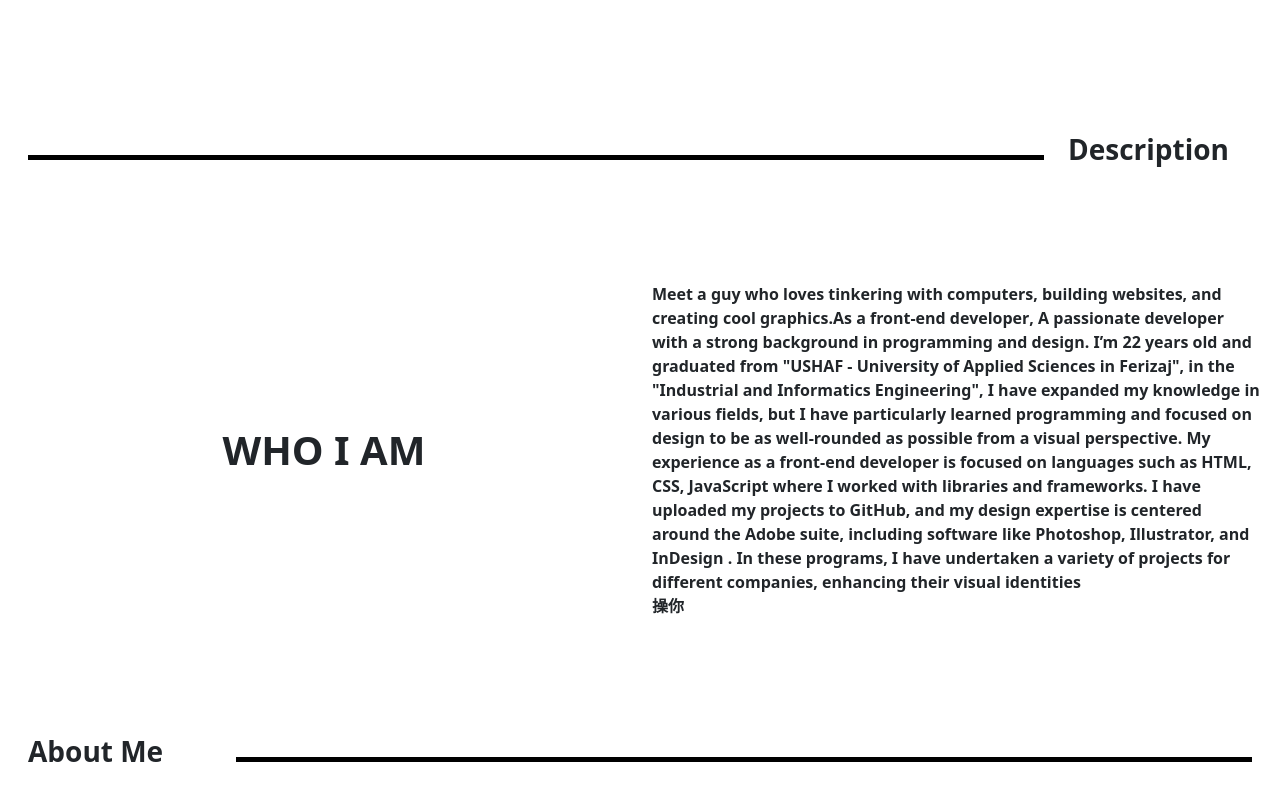
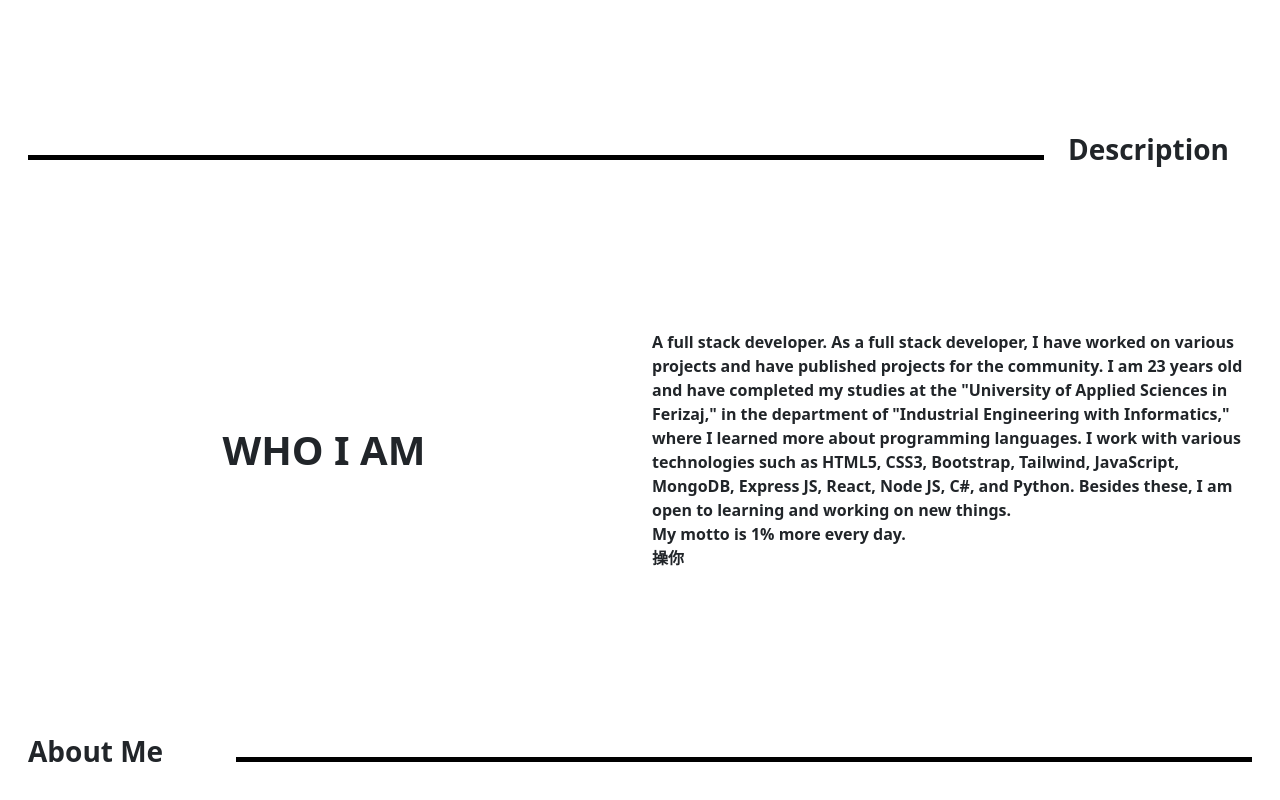
Before and after one commit to FestimReqi/Festim, a website: page index.html in a window 1280 px wide. Shown: the part 590-1390 px from the top of the page. Drawn offline with nearby package versions, Linux system fonts and the light colour scheme.

Commit message:
Update index.html

```diff
--- a/index.html
+++ b/index.html
@@ -42,23 +42,12 @@
                 <p class="text-uppercase fw-bold fs-1">who i am </p>
             </div>
             <div class="col-lg-6 col-md-6 fw-bolder  ">
-                <p> <b>Meet a guy</b> who loves <b>tinkering with computers, building websites, and creating cool graphics</b>.As a
-        <b>front-end
-            developer</b>, A passionate developer with a strong background in <b>programming and design</b>. I’m 22
-        years old and
-        graduated from <b>"USHAF - University of Applied Sciences in Ferizaj", in the "Industrial and Informatics
-            Engineering"</b>, I have expanded my knowledge in various fields, but I have particularly learned
-        <b>programming</b> and
-        focused on <b>design</b> to be as well-rounded as possible from a visual perspective. My experience as a
-        <b>front-end
-            developer </b> is focused on languages such as <b>HTML, CSS, JavaScript</b> where I worked with <b>libraries
-            and frameworks</b>. I have
-        uploaded my projects to <b>GitHub</b>, and my design expertise is centered around the <b>Adobe</b> suite,
-        including software
-        like <b>Photoshop, Illustrator, and InDesign .</b> In these programs, I have undertaken a variety of projects
-        for
-        different companies, enhancing their visual identities
-                    <br><b>操你</b></p>
+                <p> A full stack developer. As a full stack developer, I have worked on various projects and have published projects for the community. I am <script>document.write(new Date().getFullYear() - 2001);</script> years old and have completed my studies at the "University of Applied Sciences in Ferizaj," in the department of "Industrial Engineering with Informatics," where I learned more about programming languages. I work with various technologies such as HTML5, CSS3, Bootstrap, Tailwind, JavaScript, MongoDB, Express JS, React, Node JS, C#, and Python. Besides these, I am open to learning and working on new things.
+<br>
+My motto is 1% more every day.
+                    <br><b>操你</b>
+
+                </p>
             </div>
         </div>
         <div id="brake_n" class="row p-3 d-flex  align-items-center ">
```
